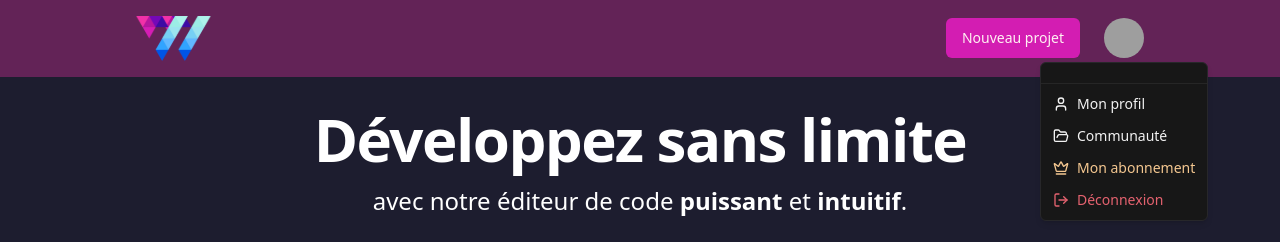
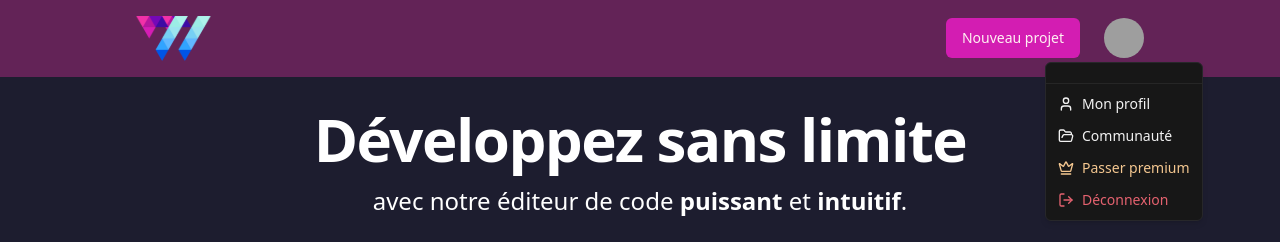
Before and after one commit to WildCodeSchool/2023-11-wns-bleu-g1, a Next.js app in the folder frontend/: page /premium in a window 1280 px wide. Both pictures are taken after a click on the button 1124 px from the left and 38 px from the top of the page. Shown: the top 242 px of the page. Built offline with nearby package versions, Linux system fonts and the light colour scheme; no server answers; grey boxes are pictures that could not be loaded.

Commit message:
fix premium

```diff
--- a/frontend/src/components/elements/CodeEditor.tsx
+++ b/frontend/src/components/elements/CodeEditor.tsx
@@ -1,6 +1,6 @@
 import { Editor, OnMount } from "@monaco-editor/react";
 import Image from "next/image";
-import { useMemo, useRef, useState } from "react";
+import { useMemo, useRef, useState, useEffect } from "react";
 import { editor } from "monaco-editor";
 
 import {
@@ -25,6 +25,7 @@ import {
 import { Switch } from "../ui/switch";
 import { Label } from "../ui/label";
 import { downloadCodeAsFile } from "@/lib/utils";
+import router from "next/router";
 
 interface Props {
 	project: GetProjectByIdQuery["getProject"];
@@ -47,11 +48,12 @@ const CodeEditor = ({ project, userId }: Props) => {
 		setValue(codes[0].content);
 	}, [codes]);
 
-	const { data: counter } = useGetExecutionCounterQuery({
-		onError: (e: any) => {
-			console.error("useGetExecutionCounterQuery =>", e);
-		},
-	});
+	const { data: counter, refetch: getExecutionCounter } =
+		useGetExecutionCounterQuery({
+			onError: (e: any) => {
+				console.error("useGetExecutionCounterQuery =>", e);
+			},
+		});
 
 	const [incrementCounter] = useIncrementExecutionCounterMutation({
 		refetchQueries: [GetExecutionCounterDocument],
@@ -193,6 +195,20 @@ const CodeEditor = ({ project, userId }: Props) => {
 		});
 	};
 
+	useEffect(() => {
+		const handleRouteChange = () => {
+			getExecutionCounter();
+		};
+
+		// Add event listener to handle route change
+		router.events.on("routeChangeComplete", handleRouteChange);
+
+		// Clean up event listener on component unmount
+		return () => {
+			router.events.off("routeChangeComplete", handleRouteChange);
+		};
+	});
+
 	return (
 		<>
 			<div className="flex flex-col md:flex-row md:items-center justify-between gap-2 w-full">
--- a/frontend/src/components/elements/auth/auth-header.tsx
+++ b/frontend/src/components/elements/auth/auth-header.tsx
@@ -104,7 +104,7 @@ const AuthHeader = () => {
 							>
 								<Link href={"/premium"}>
 									<Crown className={iconsClassName} />
-									Mon abonnement
+									{profile?.isPremium ? "Mon abonnement" : "Passer premium"}
 								</Link>
 							</DropdownMenuItem>
 							{profile?.role === "admin" ? (
--- a/frontend/src/pages/coding/[id].tsx
+++ b/frontend/src/pages/coding/[id].tsx
@@ -20,6 +20,7 @@ const CodingPage = () => {
 
 	const {
 		data: getUserProfileData,
+		refetch: getUserProfile,
 		loading: getUserProfileLoading,
 		error: getUserProfileError,
 	} = useGetUserProfileQuery();
--- a/frontend/src/pages/premium/index.tsx
+++ b/frontend/src/pages/premium/index.tsx
@@ -122,13 +122,13 @@ const PricingCard = memo(({ option, enabled, isPremium }: PricingCardProps) => (
 PricingCard.displayName = "PricingCard";
 
 export default function Pricing() {
-	const { data, refetch } = useGetUserProfileQuery();
+	const { data, refetch: getUserProfile } = useGetUserProfileQuery();
 	const isPremium = data?.getUserProfile?.isPremium || false;
 	const router = useRouter();
 
 	useEffect(() => {
 		const handleRouteChange = () => {
-			refetch();
+			getUserProfile();
 		};
 
 		// Add event listener to handle route change
@@ -138,7 +138,7 @@ export default function Pricing() {
 		return () => {
 			router.events.off("routeChangeComplete", handleRouteChange);
 		};
-	}, [refetch, router.events]);
+	}, [getUserProfile, router.events]);
 
 	const [updateUserIsPremiumMutation, updateUserIsPremiumMutationResult] =
 		useUpdateUserIsPremiumMutation({
@@ -148,7 +148,7 @@ export default function Pricing() {
 					title: "Vous n'êtes plus Premium.",
 					className: "text-danger",
 				});
-				refetch();
+				getUserProfile();
 			},
 			onError: (err: ApolloError) => {
 				console.error(err);
```
